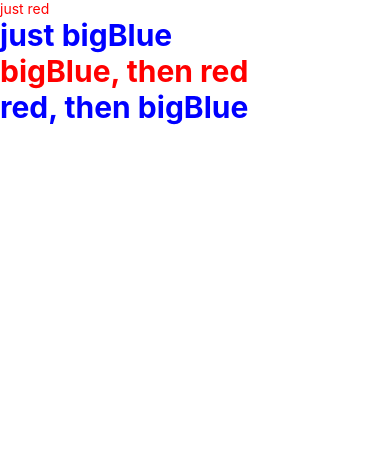
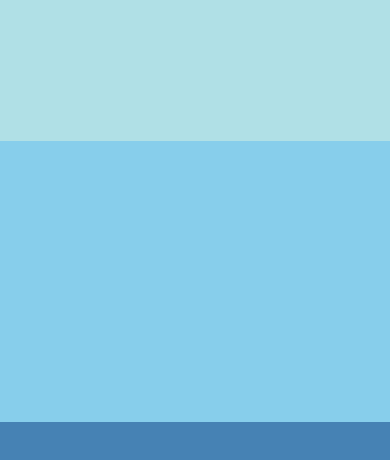
Before and after one commit to szulcus/react-native-documentation, a React Native app: screen / in a window 390 px wide. Shown: the top 460 px of the page. Built offline with nearby package versions, Linux system fonts and the light colour scheme.

Commit message:
5. Height and Width

```diff
--- a/App.js
+++ b/App.js
@@ -1,28 +1,21 @@
 import React, { Component } from 'react';
-import { StyleSheet, Text, View } from 'react-native'
+import { View } from 'react-native'
 
-const styles = StyleSheet.create({
-  bigBlue: {
-    color: 'blue',
-    fontWeight: 'bold',
-    fontSize: 30,
-  },
-  red: {
-    color: 'red',
-  },
-});
-
-class LostOfStyles extends Component {
+class FixedDimensionsBasics extends Component {
   render() {
     return (
-      <View>
-        <Text style={styles.red}>just red</Text>
-        <Text style={styles.bigBlue}>just bigBlue</Text>
-        <Text style={[styles.bigBlue, styles.red]}>bigBlue, then red</Text>
-        <Text style={[styles.red, styles.bigBlue]}>red, then bigBlue</Text>
+      // <View>
+      //   <View style={{width: 50, height: 50, backgroundColor: 'powderblue'}} />
+      //   <View style={{width: 100, height: 100, backgroundColor: 'skyblue'}} />
+      //   <View style={{width: 150, height: 150, backgroundColor: 'steelblue'}} />
+      // </View>
+      <View style={{flex: 1}}>
+        <View style={{flex: 1, backgroundColor: 'powderblue'}} />
+        <View style={{flex: 2, backgroundColor: 'skyblue'}} />
+        <View style={{flex: 3, backgroundColor: 'steelblue'}} />
       </View>
     );
   }
 }
 
-export default LostOfStyles
+export default FixedDimensionsBasics
```
